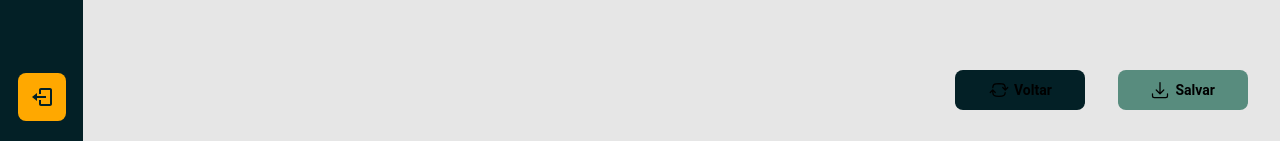
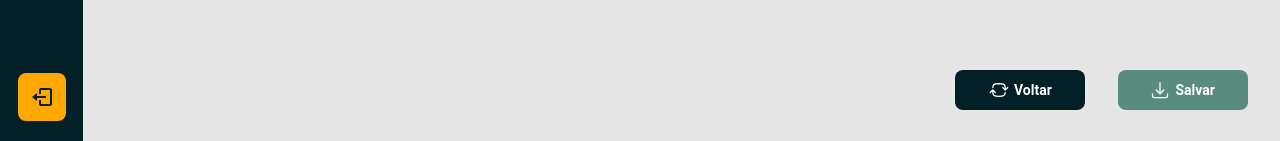
Before and after one commit to FGA0138-MDS-Ajax/2024.1-CYGNI, a React (Vite) app in the folder front/src/renderer/: page /tela-cadastro in a window 1280 px wide. Shown: the part 659-800 px from the top of the page. Built offline with nearby package versions, Linux system fonts and the light colour scheme.

Commit message:
style: alterada cor do texto do botões da tela de cadastro

```diff
--- a/front/src/renderer/src/pages/TelaCadastro/TelaCadastro.jsx
+++ b/front/src/renderer/src/pages/TelaCadastro/TelaCadastro.jsx
@@ -464,6 +464,7 @@ const TelaCadastro = () => {
 						icone={<HiArrowPathRoundedSquare size={20} style={{ marginRight: "5px" }} />}
 						texto="Voltar"
 						cor="#032026"
+						corTexto="white"
 						largura={"130px"}
 						aoClicar={(e) => { navegar("/inicial") }}
 					/>
@@ -475,6 +476,7 @@ const TelaCadastro = () => {
 							icone={<HiOutlineTrash size={20} style={{ marginRight: "5px" }} />}
 							texto="Excluir"
 							cor="#8C1C45"
+							corTexto="white"
 							largura={"130px"}
 							aoClicar={(e) => {
 								e.preventDefault();
@@ -489,6 +491,7 @@ const TelaCadastro = () => {
 							icone={<HiOutlinePencilSquare size={20} style={{ marginRight: "5px" }} />}
 							texto="Atualizar"
 							cor="#F29B30"
+							corTexto="white"
 							largura={"130px"}
 							aoClicar={(e) => {
 								e.preventDefault();
@@ -504,6 +507,7 @@ const TelaCadastro = () => {
 							icone={<HiArrowDownTray size={20} style={{ marginRight: "5px" }} />}
 							texto="Salvar"
 							cor="#588C7E"
+							corTexto="white"
 							largura={"130px"}
 							aoClicar={(e) => {
 								e.preventDefault();
```
Lines whose indentation alone changed are shown as unchanged.
